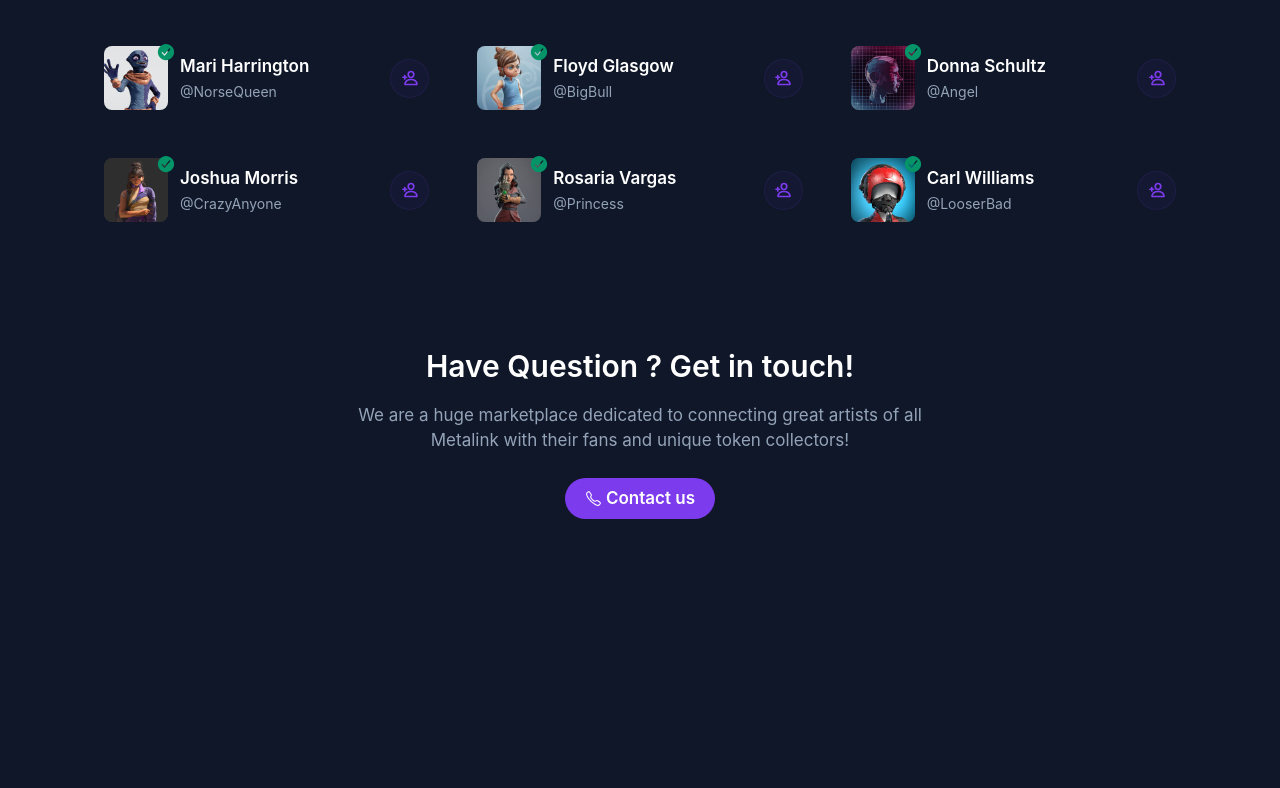
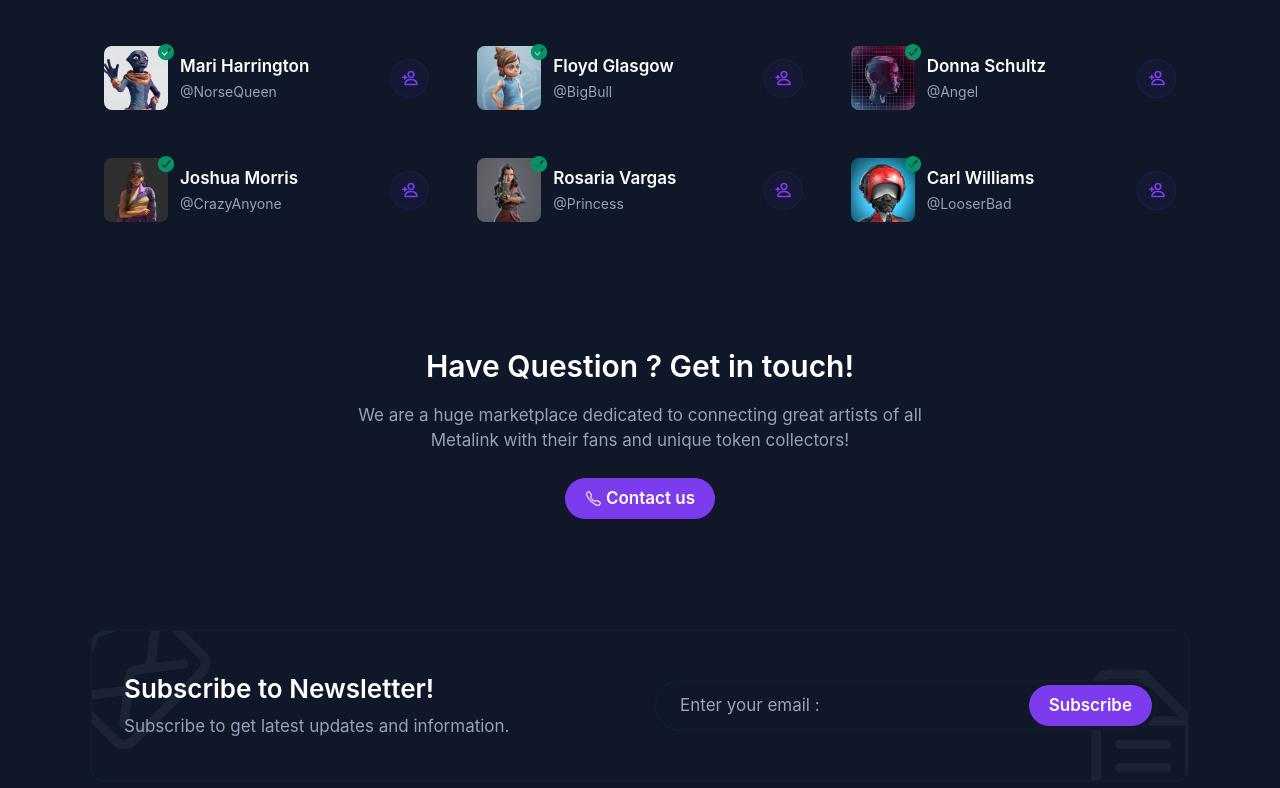
Before and after one commit to walifile/nft-marketplace-landing-page, a React (Vite) app: page / in a window 1280 px wide. Shown: the part 2631-3419 px from the top of the page. Before the commit the page ends 3206 px from the top, so only its background shows below. Built offline with nearby package versions, Linux system fonts and the light colour scheme.

Commit message:
feat : add newsletter

```diff
--- a/src/App.jsx
+++ b/src/App.jsx
@@ -6,6 +6,7 @@ import Collection from "./components/Collection";
 import Items from "./components/Items";
 import Creator from "./components/Creator";
 import Contact from "./components/Contact";
+import Newsletter from "./components/Newsletter";
 function App() {
   return (
     <>
@@ -15,6 +16,7 @@ function App() {
       <Items />
       <Creator />
       <Contact />
+      <Newsletter />
       <div className="body-bg-shape"> </div>
     </>
   );
--- /dev/null
+++ b/src/components/Newsletter.jsx
@@ -0,0 +1,49 @@
+import React from "react";
+
+const Newsletter = () => {
+  return (
+    <>
+      <section className="section newsletter" aria-label="newsletter">
+        <div className="container">
+          <div className="newsletter-card">
+            <div>
+              <h3 className="headline-md text-center">
+                Subscribe to Newsletter!
+              </h3>
+
+              <p className="body-md card-text text-center">
+                Subscribe to get latest updates and information.
+              </p>
+            </div>
+
+            <div className="input-wrapper">
+              <input
+                type="email"
+                name="email_address"
+                placeholder="Enter your email :"
+                required
+                className="input-field"
+              />
+
+              <button className="btn btn-primary">Subscribe</button>
+            </div>
+
+            <ion-icon
+              name="mail-open-outline"
+              aria-hidden="true"
+              class="bg-icon bg-icon-1"
+            ></ion-icon>
+
+            <ion-icon
+              name="document-text-outline"
+              aria-hidden="true"
+              class="bg-icon bg-icon-2"
+            ></ion-icon>
+          </div>
+        </div>
+      </section>
+    </>
+  );
+};
+
+export default Newsletter;
```
